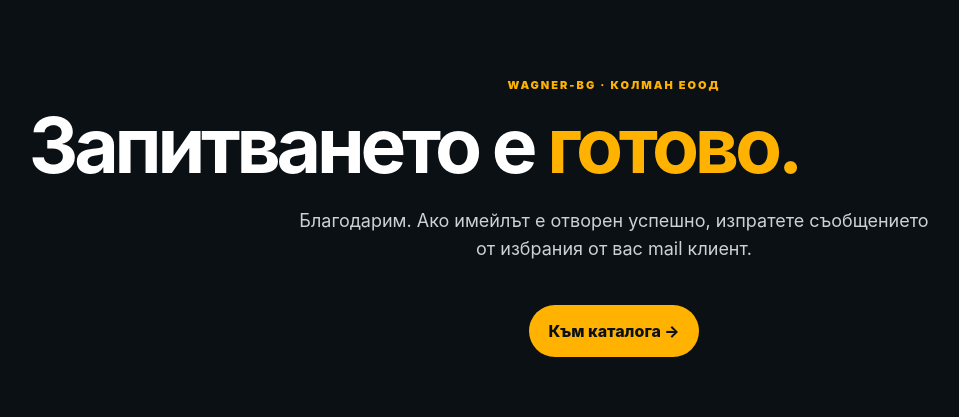
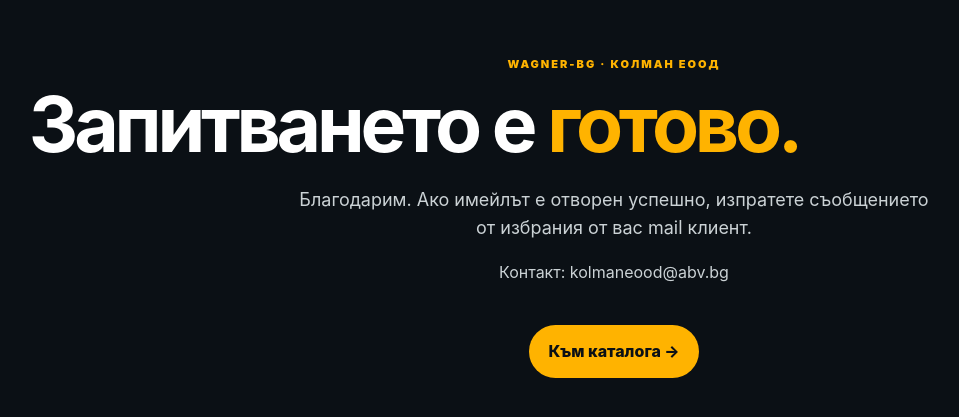
Before and after one commit to sepanggroup/wagner-bg-www, a website: page thanks.html in a window 1280 px wide. Shown: the part 183-600 px from the top of the page, without its empty margins (26-985 px from the left). Drawn offline with Linux system fonts and the light colour scheme.

Commit message:
fix: include business contact on confirmation page

```diff
--- a/thanks.html
+++ b/thanks.html
@@ -1 +1 @@
-<!doctype html><html lang="bg"><head><meta charset="utf-8"><meta name="viewport" content="width=device-width,initial-scale=1"><title>Благодарим | WAGNER-BG</title><link rel="stylesheet" href="styles.css"></head><body><main class="hero" style="min-height:100vh;display:grid;place-items:center"><div class="wrap" style="text-align:center"><div class="eyebrow">WAGNER-BG · КОЛМАН ЕООД</div><h1>Запитването е <em>готово.</em></h1><p class="hero-lead" style="margin-inline:auto">Благодарим. Ако имейлът е отворен успешно, изпратете съобщението от избрания от вас mail клиент.</p><a class="btn btn-accent" href="index.html" style="margin-top:24px">Към каталога →</a></div></main></body></html>
+<!doctype html><html lang="bg"><head><meta charset="utf-8"><meta name="viewport" content="width=device-width,initial-scale=1"><title>Благодарим | WAGNER-BG</title><link rel="stylesheet" href="styles.css"></head><body><main class="hero" style="min-height:100vh;display:grid;place-items:center"><div class="wrap" style="text-align:center"><div class="eyebrow">WAGNER-BG · КОЛМАН ЕООД</div><h1>Запитването е <em>готово.</em></h1><p class="hero-lead" style="margin-inline:auto">Благодарим. Ако имейлът е отворен успешно, изпратете съобщението от избрания от вас mail клиент.</p><p style="color:#cbd2d5">Контакт: kolmaneood@abv.bg</p><a class="btn btn-accent" href="index.html" style="margin-top:24px">Към каталога →</a></div></main></body></html>
```
